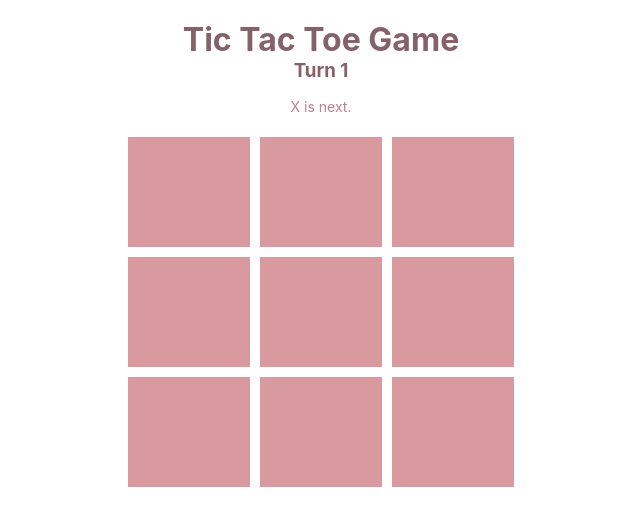
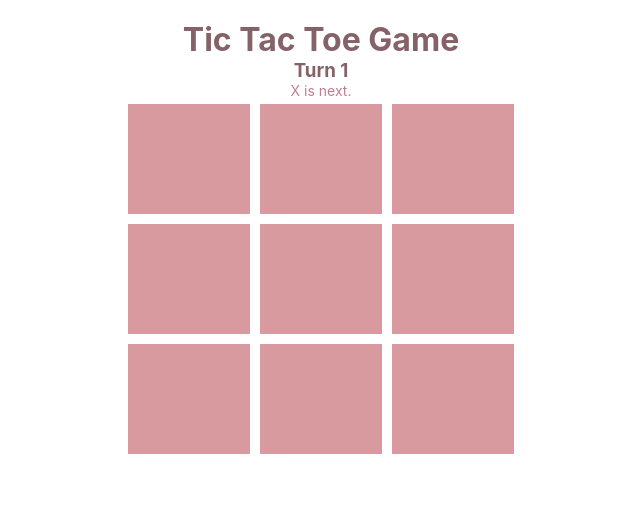
Before and after one commit to MarcoBeduschi/tic-tac-toe-react, a React (Create React App) app: page / in a window 1280 px wide. Shown: the top 526 px of the page, without its empty margins (319-959 px from the left). Built offline with nearby package versions, Linux system fonts and the light colour scheme.

Commit message:
Lift `xIsNext` to Game, and add judge.js depency to Board & Game

```diff
--- a/src/Board.js
+++ b/src/Board.js
@@ -1,25 +1,19 @@
 import React from 'react';
 import Square from './Square.js';
+import { calculateWinner } from './logic/judge.js';
 
 class Board extends React.Component {
     constructor(props) {
       super(props);
 
       this.state = {
-        turn: 1,
         squares: Array(9).fill(null),
-        xIsNext: true,
       };
     }
 
     render() {
-      const status = (this.state.xIsNext ? 'X' : 'O') + ' is next.'
-
       return(
         <div className="board">
-          <div className="board-status">
-            <p className="board-status-content">{status}</p>
-          </div>
           <div className="board-row">
             {this.renderSquare(0)}
             {this.renderSquare(1)}
@@ -37,22 +31,28 @@ class Board extends React.Component {
           </div>
         </div>
       )
-    };
+    }
 
     renderSquare(i) {
       return <Square id={i} value={this.state.squares[i]} onClick={() => this.handleClick(i)}/>
     }
 
-    handleClick(squareIndex) {
-      this.setState(function(state) {
-        let newBoard = [...state.squares];
-        newBoard[squareIndex] = state.xIsNext ? 'X' : 'O';
+    handleClick(i) {
+      const winner = calculateWinner(this.state.squares);
+
+      if (winner || this.state.squares[i]) {
+        return;
+      }
+
+      this.setState(function(prevState) {
+        let newBoard = [...prevState.squares];
+        newBoard[i] = this.props.xIsNext ? 'X' : 'O';
 
         return {
           squares: newBoard,
-          xIsNext: !state.xIsNext,
         };
-      });
+      }, this.props.nextTurn()
+    );
     }
 }
 
--- a/src/Game.js
+++ b/src/Game.js
@@ -7,31 +7,42 @@ class Game extends React.Component {
 
     this.state = {
       turn: 1,
-            board: Array(9).fill(null)
+      xIsNext: true,
+      gameOver: false,
+      winner: null,
     };
   }
 
-    handleSquareClick = (squareIndex) => {
-        this.setState(function(state) {
-            let newBoard = [...state.board];
-            newBoard[squareIndex] = 'X';
-
-            return {
-                board: newBoard
-            };
-        });
+  render() {
+    let status;
+    if (this.state.winner) {
+      status = 'Winner: ' + this.state.winner;
+    } else {
+      status = (this.state.xIsNext ? 'X' : 'O') + ' is next.'
     }
 
-    render() {
     return (
       <div className="game">
         <div className="game-header">
           <h1>Tic Tac Toe Game</h1>
           <h3>Turn {this.state.turn}</h3>
+          <p>{status}</p>
         </div>
-                <Board board={this.state.board} handleSquareClick={this.handleSquareClick}/>
+        <Board xIsNext={this.state.xIsNext} nextTurn={() => this.nextTurn()}/>
       </div>
     );
+  }
+
+  nextTurn() {
+    // const winner = calculateWinner(squares);
+    // const gameOver = winner ? true : false;
+
+    this.setState((state) => {
+      return {
+        turn: state.turn + 1,
+        xIsNext: !state.xIsNext,
+      };
+    });
   }
 }
 
```
Lines whose indentation alone changed are shown as unchanged.
